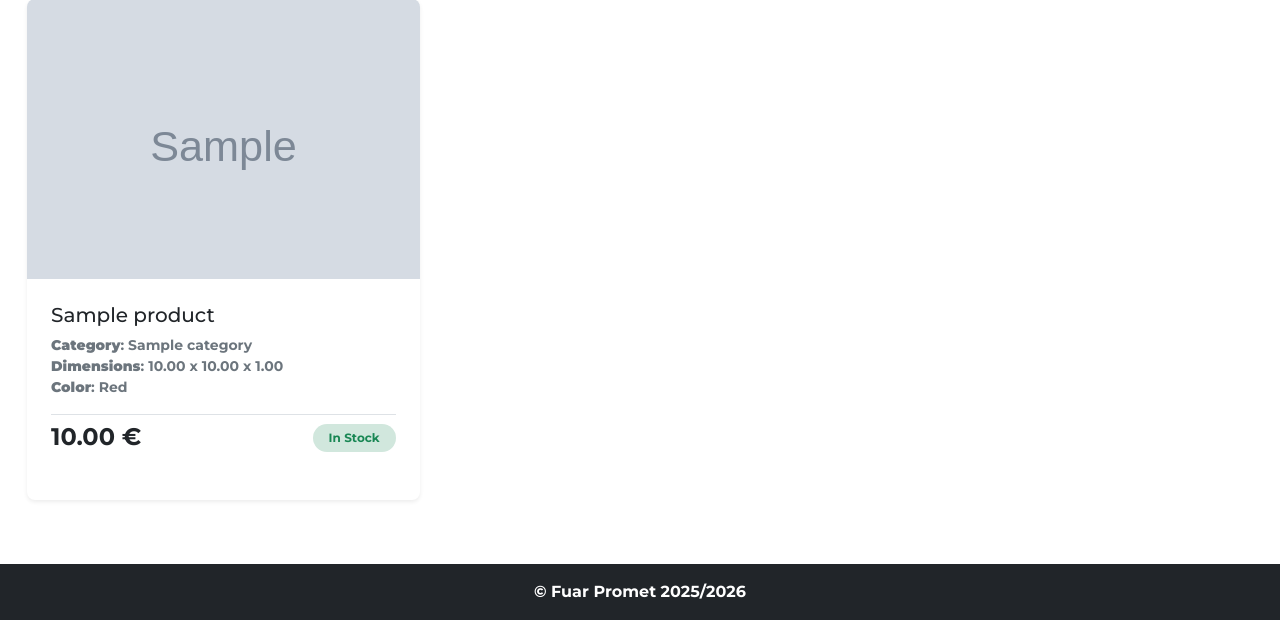
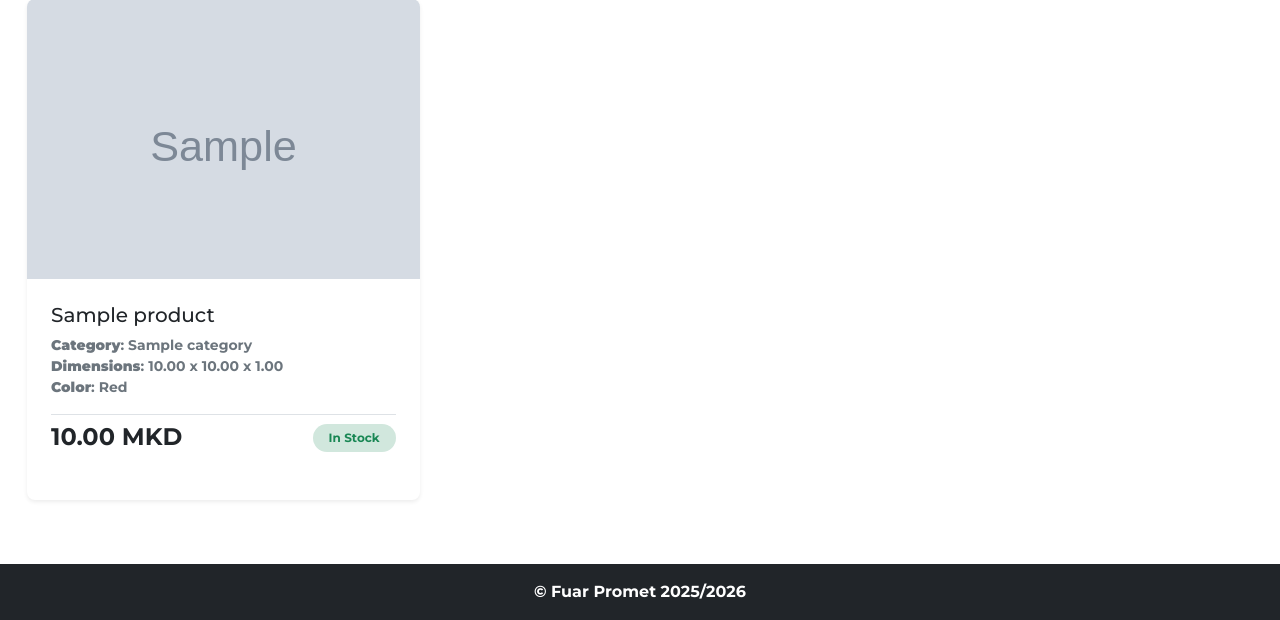
Before and after one commit to aysunsuleymanii/FuarPromet, a Django app: page /products/ in a window 1280 px wide. Shown: the part 468-1088 px from the top of the page. Run offline with Django 5.2, Linux system fonts and the light colour scheme; tables that the repository leaves empty hold one stand-in row (values such as "Sample post"); grey boxes marked "Sample" are stand-in pictures.

Commit message:
first produtc

```diff
--- a/fuar_promet_web/fuar_promet/templates/products.html
+++ b/fuar_promet_web/fuar_promet/templates/products.html
@@ -42,7 +42,7 @@
                         </div>
 
                         <div class="d-flex justify-content-between align-items-center mb-4 mt-auto pt-2 border-top">
-                            <p class="h4 fw-bold text-dark mb-0 product-price">{{ product.price }} €</p>
+                            <p class="h4 fw-bold text-dark mb-0 product-price">{{ product.price }} MKD</p>
 
                             {% if product.stock > 0 %}
                             <span class="badge rounded-pill bg-success-subtle text-success py-2 px-3 product-stock-badge">{% trans "In Stock" %}</span>
```
